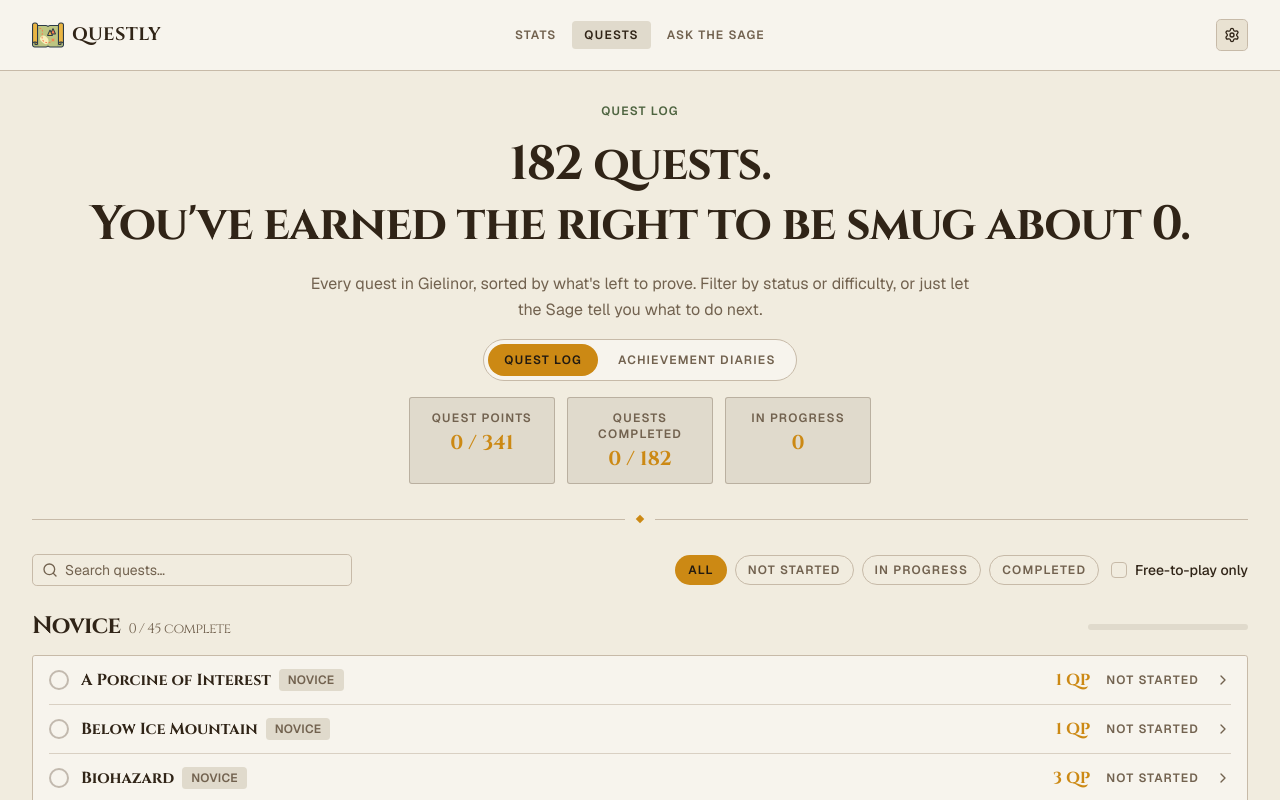
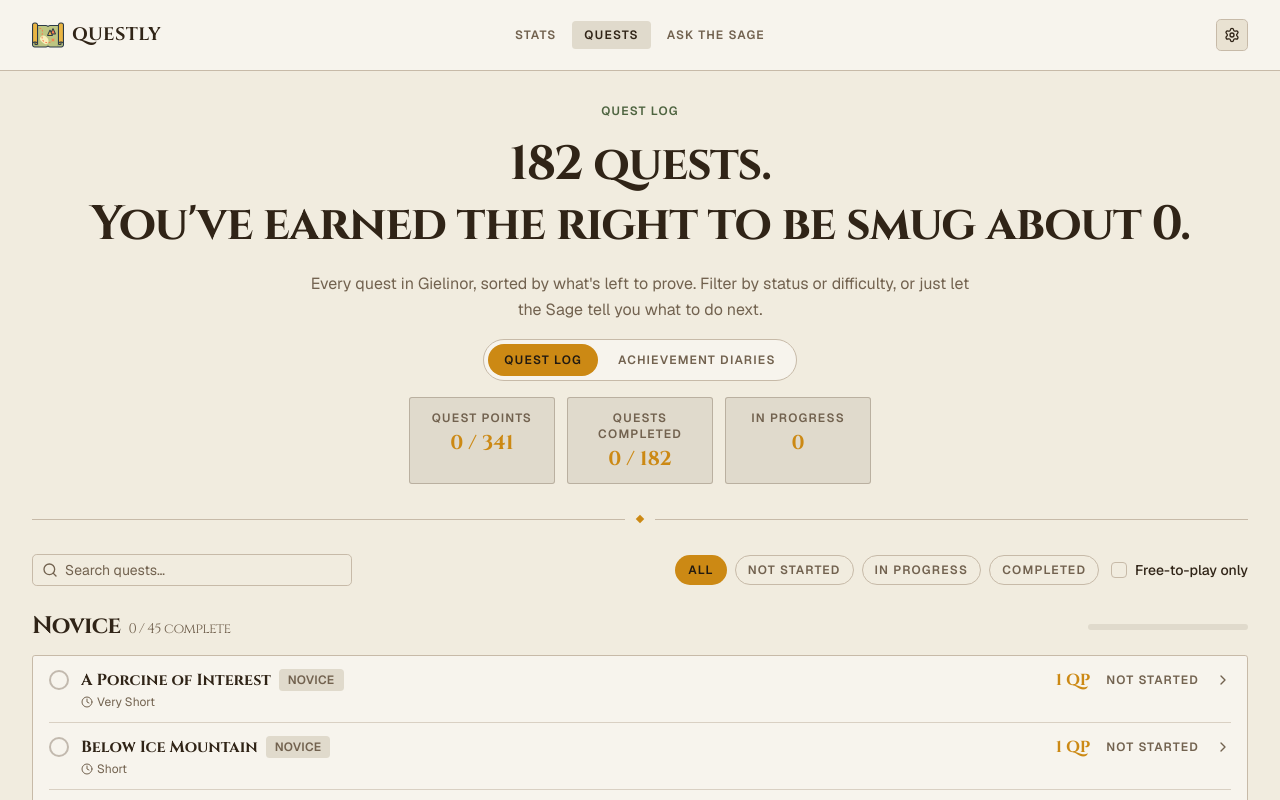
Before and after one commit to Khanfur/questly, a Next.js app: page /quests in a window 1280 px wide. Shown: the top 800 px of the page. Built offline with nearby package versions, Linux system fonts and the light colour scheme.

Commit message:
feat: add difficulty to as a note

```diff
--- a/components/ui/miniquest-list-item/miniquest-list-item.tsx
+++ b/components/ui/miniquest-list-item/miniquest-list-item.tsx
@@ -4,7 +4,7 @@ import { useState } from 'react'
 
 import type { Miniquest, QuestStatus } from '@/lib/types/quest/quest'
 import { cn } from '@/lib/utils'
-import { ChevronRight } from 'lucide-react'
+import { ChevronRight, Clock } from 'lucide-react'
 
 import { QuestDifficultyBadge } from '@/components/ui/quest-difficulty-badge/quest-difficulty-badge'
 import { QuestStatusIcon } from '@/components/ui/quest-list-item/quest-status-icon'
@@ -47,7 +47,7 @@ export function MiniquestListItem({
   className,
   onStatusChange,
 }: MiniquestListItemProps) {
-  const { name, difficulty, status } = miniquest
+  const { name, difficulty, status, length } = miniquest
   const [detailsOpen, setDetailsOpen] = useState(false)
 
   return (
@@ -73,6 +73,12 @@ export function MiniquestListItem({
               <span className="truncate font-heading font-bold text-foreground">{name}</span>
               <QuestDifficultyBadge difficulty={difficulty} />
             </div>
+            {length && (
+              <div className="mt-0.5 flex items-center gap-1 text-xs text-muted-foreground">
+                <Clock className="size-3" aria-hidden="true" />
+                <span>{length}</span>
+              </div>
+            )}
           </div>
         </div>
 
--- a/components/ui/quest-list-item/quest-list-item.tsx
+++ b/components/ui/quest-list-item/quest-list-item.tsx
@@ -4,7 +4,7 @@ import { useState } from 'react'
 
 import type { Quest, QuestStatus } from '@/lib/types/quest/quest'
 import { cn } from '@/lib/utils'
-import { ChevronRight } from 'lucide-react'
+import { ChevronRight, Clock } from 'lucide-react'
 
 import { QuestDetailModal } from '@/components/ui/quest-detail-modal/quest-detail-modal'
 import { QuestDifficultyBadge } from '@/components/ui/quest-difficulty-badge/quest-difficulty-badge'
@@ -40,7 +40,7 @@ interface QuestListItemProps {
 
 /** A single row in the Quest Log: status, name, difficulty, points and status label. */
 export function QuestListItem({ quest, className, onStatusChange }: QuestListItemProps) {
-  const { name, difficulty, status, questPoints } = quest
+  const { name, difficulty, status, questPoints, length } = quest
   const [detailsOpen, setDetailsOpen] = useState(false)
 
   return (
@@ -66,6 +66,12 @@ export function QuestListItem({ quest, className, onStatusChange }: QuestListIte
               <span className="truncate font-heading font-bold text-foreground">{name}</span>
               <QuestDifficultyBadge difficulty={difficulty} />
             </div>
+            {length && (
+              <div className="mt-0.5 flex items-center gap-1 text-xs text-muted-foreground">
+                <Clock className="size-3" aria-hidden="true" />
+                <span>{length}</span>
+              </div>
+            )}
           </div>
         </div>
 
--- a/lib/data/miniquest/miniquest-details.ts
+++ b/lib/data/miniquest/miniquest-details.ts
@@ -16,7 +16,7 @@ export const miniquestDetails: WikiMiniquestDetails[] = [
   {
     pageId: 13262,
     title: "Alfred Grimhand's Barcrawl",
-    difficulty: null,
+    difficulty: "novice",
     length: 'Medium',
     members: true,
     series: null,
@@ -32,7 +32,7 @@ export const miniquestDetails: WikiMiniquestDetails[] = [
   {
     pageId: 13547,
     title: 'Enter the Abyss',
-    difficulty: null,
+    difficulty: "intermediate",
     length: 'Very Short',
     members: true,
     series: 'Order of Wizards, #2',
@@ -232,7 +232,7 @@ export const miniquestDetails: WikiMiniquestDetails[] = [
   {
     pageId: 79649,
     title: 'Family Pest',
-    difficulty: null,
+    difficulty: "intermediate",
     length: 'Short',
     members: true,
     series: null,
```
